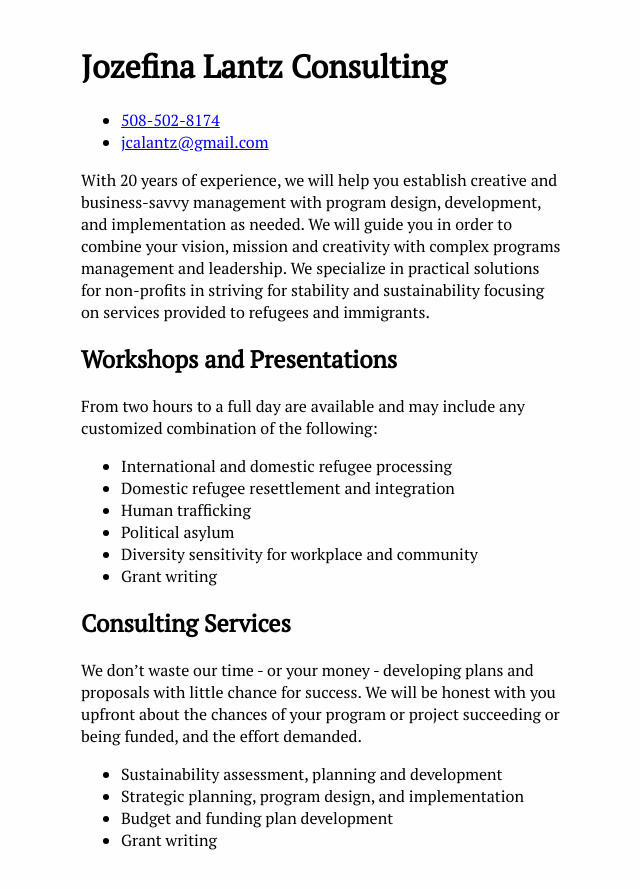
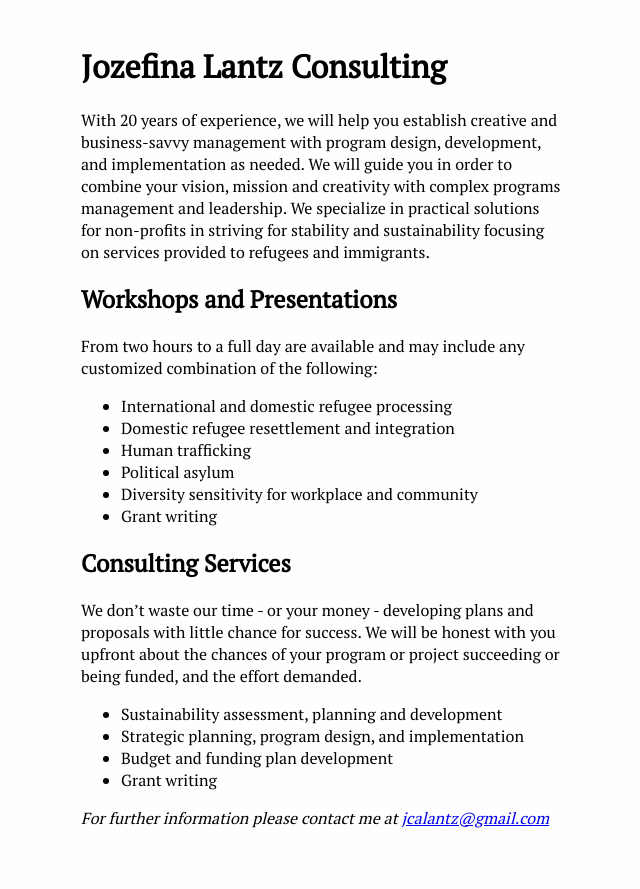
Before and after one commit to waltz/jozefinalantz.com, a Jekyll site: the page built from index.md, in a window 1280 px wide. Shown: the top 889 px of the page, without its empty margins (319-959 px from the left). Built offline with Jekyll 4.4.1, drawn with Linux system fonts in a browser that asks for light colours.

Commit message:
Update the email address and remove the phone number.

```diff
--- a/index.md
+++ b/index.md
@@ -4,9 +4,6 @@ title: Jozefina Lantz Consulting
 ---
 
 # {{ page.title }}
-
-* [508-502-8174](tel:508-502-8174)
-* [jcalantz@gmail.com](mailto:jcalantz@gmail.com)
 
 With 20 years of experience, we will help you establish creative and
 business-savvy management with program design, development, and implementation
@@ -37,3 +34,5 @@ of your program or project succeeding or being funded, and the effort demanded.
 * Strategic planning, program design, and implementation
 * Budget and funding plan development
 * Grant writing
+
+_For further information please contact me at [jcalantz@gmail.com](mailto:jcalantz@gmail.com)_
```
